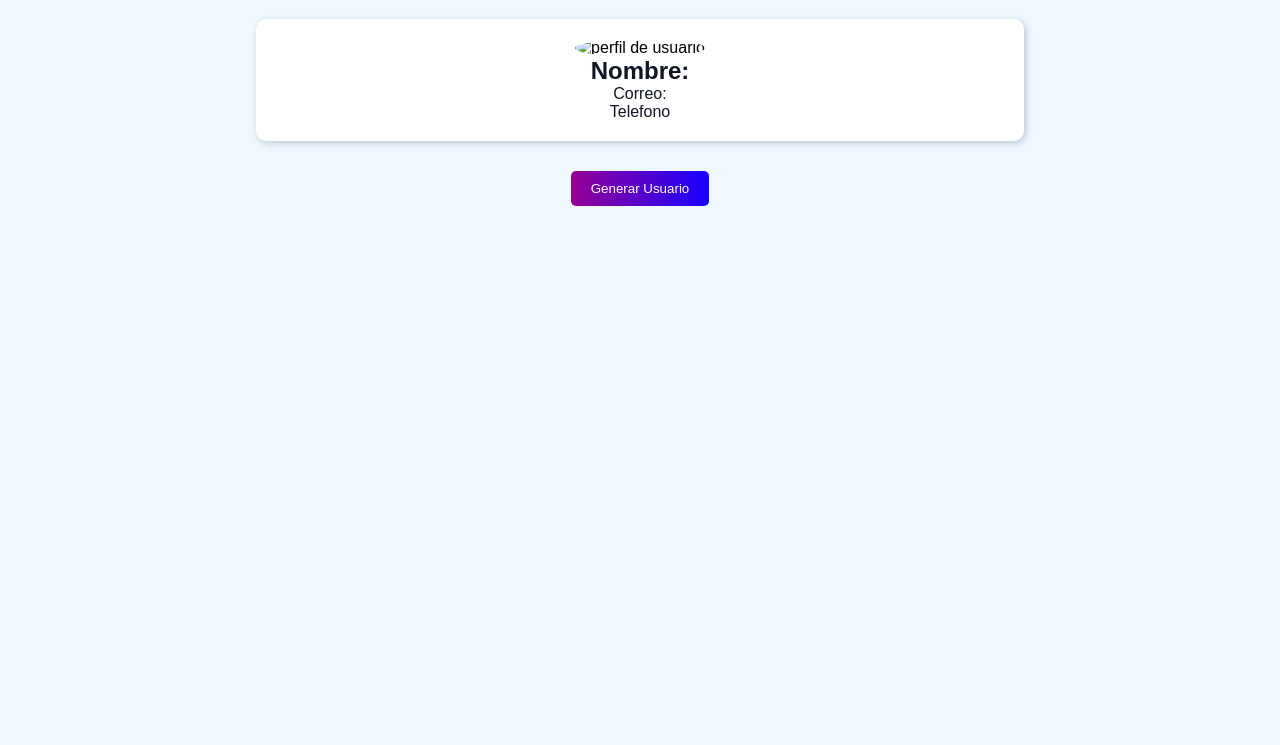
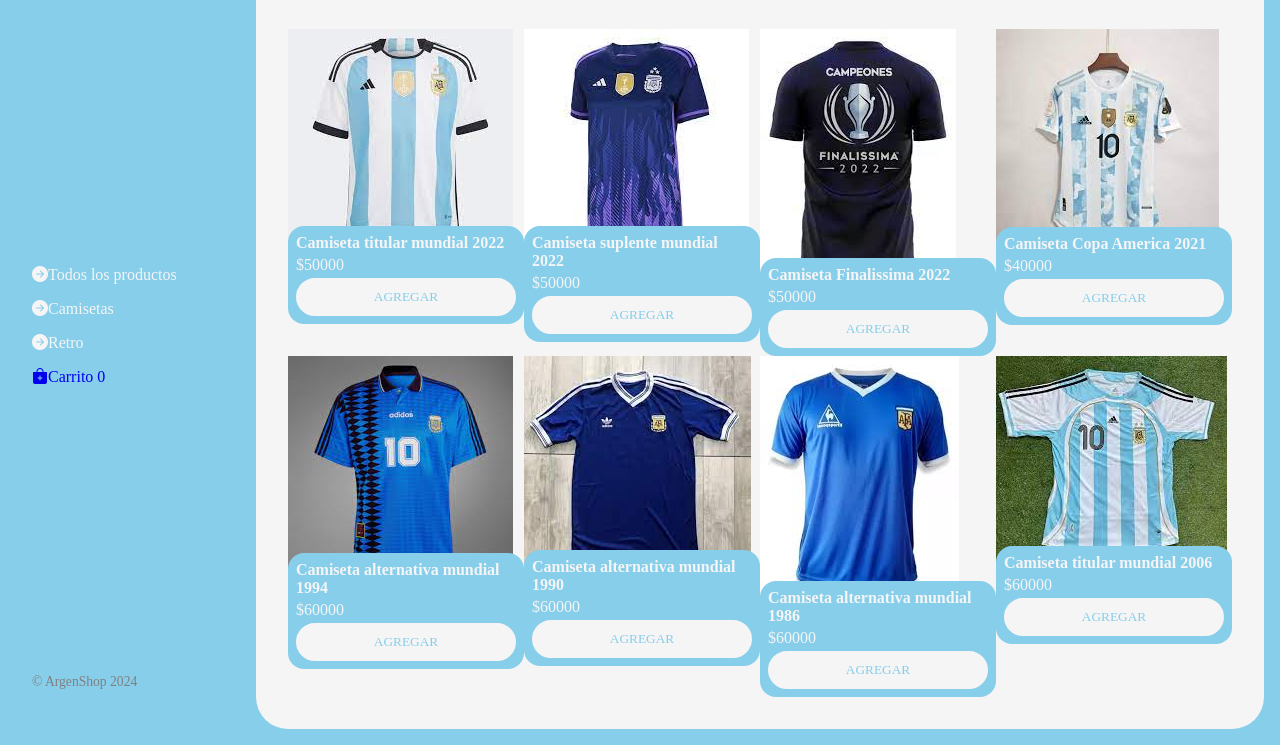
Before and after one commit to JonathanDaga/JavaScript, a plain HTML site: page index.html in a window 1280 px wide. Shown: the part 78-823 px from the top of the page. Before the commit the page ends 800 px from the top, so only its background shows below. Drawn offline with nearby package versions, Linux system fonts and the light colour scheme; no server answers.

Commit message:
Arreglo en pf

```diff
--- a/index.html
+++ b/index.html
@@ -1,26 +1,107 @@
 <!DOCTYPE html>
 <html lang="en">
+
 <head>
     <meta charset="UTF-8">
     <meta name="viewport" content="width=device-width, initial-scale=1.0">
-    <title>Generador De Usuarios</title>
+    <title>ArgenShop</title>
+    <link rel="stylesheet" href="https://cdn.jsdelivr.net/npm/bootstrap-icons@1.11.3/font/bootstrap-icons.min.css">
     <link rel="stylesheet" href="style.css">
 </head>
+
 <body>
-    <h1>Generador De Usuarios</h1>
 
-    <div class="contenedor">
-        <img src="" alt="perfil de usuario" id="foto">
-        <h2>Nombre: <span id="nombre"></span></h2>
-        <div>
-            <p>Correo: <span id="correo"></span></p>
-            <p>Telefono <span id="telefono"></span></p>
-        </div>
+    <div class="wrapper">
+        <aside>
+            <header>
+                <h1 class="logo">ArgenShop</h1>
+            </header>
+            <nav>
+                <ul class="menu">
+                    <li><button class="boton-menu boton-categoria active"><i class="bi bi-arrow-right-circle-fill"></i>Todos los productos</button></li>
+                    <li><button class="boton-menu boton-categoria"><i class="bi bi-arrow-right-circle-fill"></i>Camisetas</button></li>
+                    <li><button class="boton-menu boton-categoria"><i class="bi bi-arrow-right-circle-fill"></i>Retro</button></li>
+                    <li><a class="boton-carrito" href="./carrito.html"><i class="bi bi-bag-plus-fill"></i>Carrito <span class="numerito">0</span></a></li>
+                </ul>
+            </nav>
+            <footer>
+                <p class="texto-footer">© ArgenShop 2024</p>
+            </footer>
+        </aside>
+
+        <main>
+            <h2 class="titulo-principal">Todos los productos</h2>
+            <div class="contenedor-productos">
+                <div class="producto">
+                    <img src="/img/3 Estrellas.jpg" alt="">
+                    <div class="producto-detalles">
+                        <h3 class="producto-titulo">Camiseta titular mundial 2022</h3>
+                        <p class="producto-precio">$50000</p>
+                        <button class="producto-agregar">Agregar</button>
+                    </div>
+                </div>
+                <div class="producto">
+                    <img src="/img/CamisetaVioleta.jpg" alt="">
+                    <div class="producto-detalles">
+                        <h3 class="producto-titulo">Camiseta suplente mundial 2022</h3>
+                        <p class="producto-precio">$50000</p>
+                        <button class="producto-agregar">Agregar</button>
+                    </div>
+                </div>
+                <div class="producto">
+                    <img src="/img/Finalissima.jpg" alt="">
+                    <div class="producto-detalles">
+                        <h3 class="producto-titulo">Camiseta Finalissima 2022</h3>
+                        <p class="producto-precio">$50000</p>
+                        <button class="producto-agregar">Agregar</button>
+                    </div>
+                </div>
+                <div class="producto">
+                    <img src="/img/CopaAmerica21.jpg" alt="">
+                    <div class="producto-detalles">
+                        <h3 class="producto-titulo">Camiseta Copa America 2021</h3>
+                        <p class="producto-precio">$40000</p>
+                        <button class="producto-agregar">Agregar</button>
+                    </div>
+                </div>
+                <div class="producto">
+                    <img src="/img/Alternativa94.jpg" alt="">
+                    <div class="producto-detalles">
+                        <h3 class="producto-titulo">Camiseta alternativa mundial 1994</h3>
+                        <p class="producto-precio">$60000</p>
+                        <button class="producto-agregar">Agregar</button>
+                    </div>
+                </div>
+                <div class="producto">
+                    <img src="/img/Retro1.jpg" alt="">
+                    <div class="producto-detalles">
+                        <h3 class="producto-titulo">Camiseta alternativa mundial 1990</h3>
+                        <p class="producto-precio">$60000</p>
+                        <button class="producto-agregar">Agregar</button>
+                    </div>
+                </div>
+                <div class="producto">
+                    <img src="/img/Retro2.jpg" alt="">
+                    <div class="producto-detalles">
+                        <h3 class="producto-titulo">Camiseta alternativa mundial 1986</h3>
+                        <p class="producto-precio">$60000</p>
+                        <button class="producto-agregar">Agregar</button>
+                    </div>
+                </div>
+                <div class="producto">
+                    <img src="/img/Retro3.jpg" alt="">
+                    <div class="producto-detalles">
+                        <h3 class="producto-titulo">Camiseta titular mundial 2006</h3>
+                        <p class="producto-precio">$60000</p>
+                        <button class="producto-agregar">Agregar</button>
+                    </div>
+                </div>
+            </div>
+        </main>
+
     </div>
 
-    <div class="boton">
-        <button id="boton">Generar Usuario</button>
-    </div>
-<script src="main.js"></script>
+    <script src="main.js"></script>
 </body>
+
 </html>
--- a/main.js
+++ /dev/null
@@ -1,24 +0,0 @@
-const boton = document.querySelector('#boton');
-const foto = document.querySelector('#foto');
-const nombre = document.querySelector('#nombre');
-const correo = document.querySelector('#correo');
-const telefono = document.querySelector('#telefono');
-
-const generarUsuario = async() => {
-    try {
-        const url = 'https://randomuser.me/api/';
-        const respuesta = await fetch(url);
-        const {results} = await respuesta.json();
-        const datos = results [0];
-
-        foto.src = datos.picture.medium;
-        nombre.textContent = datos.name.first;
-        correo.textContent = datos.email
-        telefono.textContent = datos.phone
-    } catch (error) {
-        console.log(error);
-    }
-}
-
-boton.addEventListener('click', generarUsuario);
-document.addEventListener('DOMContentLoaded', generarUsuario)
--- a/style.css
+++ b/style.css
@@ -1,72 +1,116 @@
 * {
-    margin: 0px;
+    margin: 0;
+    padding: 0;
     box-sizing: border-box;
+    font-family: 'Times New Roman', Times, serif;
 }
 
-body {
-    background-color: aliceblue;
-    font-family: 'Nunito', sans-serif;
+h1, h2, h3, h4, h5, h6, p, a, input, textarea, ul {
+    margin: 0;
+    padding: 0;
 }
 
-h1 {
-    background: linear-gradient(to right, rgb(148, 0, 148), rgb(25, 0, 255));
-    margin: 0px;
-    text-align: center;
-    text-transform: uppercase;
-    color: aliceblue;
-    padding: 5px;
-    box-shadow: 0px 2px 5px gray;
+ul {
+    list-style-type: none;
 }
 
-.contenedor {
-    width: 60%;
-    max-width: 1200px;
-    margin: 0 auto;
-    background-color: rgb(255, 255, 255);
-    text-align: center;
-    margin-top: 50px;
-    padding: 20px;
-    box-shadow: 2px 2px 7px rgb(187, 198, 214);
-    border-radius: 10px;
+a {
+    text-decoration: none;
 }
 
-@media (max-width: 600px) {
-    .contenedor {
-        width: 90%;
-    }
+.wrapper {
+    display: grid;
+    grid-template-columns: 1fr 4fr;
+    background-color: skyblue;
 }
 
-h2,
-p {
-    color: rgb(17, 22, 37);
+aside {
+    padding: 2rem;
+    color: whitesmoke;
+    position: sticky;
+    top: 0;
+    height: 100vh;
+    display: flex;
+    flex-direction: column;
+    justify-content: space-between;
 }
 
-h2 span,
-p span {
-    color: rgb(119, 137, 172);
+.logo {
+    font-weight: 400;
+    font-size: 1.3rem;
 }
 
-img {
-    border-radius: 50%;
-    width: 100px;
+.menu {
+    display: flex;
+    flex-direction: column;
+    gap: 1rem;
 }
 
-.boton {
-    display: flex;
-    justify-content: center;
-    margin-top: 30px;
+.boton-menu {
+    background-color: transparent;
+    border: 0;
+    color: whitesmoke;
+    font-size: 1rem;
+    cursor: pointer;
 }
 
-button {
-    border: none;
-    background: linear-gradient(to right, rgb(148, 0, 148), rgb(25, 0, 255));
-    color: #fff;
-    padding: 10px 20px;
-    cursor: pointer;
-    border-radius: 5px;
-    transition: all ease 400ms;
+.texto-footer {
+    color: grey;
+    font-size: .85rem;
 }
 
-button:hover {
-    transform: scale(1.1);
+main {
+    background-color: whitesmoke;
+    margin: 1rem;
+    margin-left: 0;
+    border-radius: 2rem;
+    padding: 2rem;
 }
+
+.titulo-principal {
+    color: skyblue;
+    margin-bottom: 2rem;
+}
+
+.contenedor-productos {
+    display: grid;
+    grid-template-columns: repeat(4, 1fr);
+}
+
+.producto-imagenen {
+    max-width: 100%;
+    border-radius: 1rem;
+}
+
+.producto-detalles {
+    background-color: skyblue;
+    color: whitesmoke;
+    padding: .5rem;
+    border-radius: 1rem;
+    margin-top: -2rem;
+    position: relative;
+    display: flex;
+    flex-direction: column;
+    gap: .25rem;
+}
+
+.producto-titulo {
+    font-size: 1rem;
+}
+
+.producto-agregar {
+    border: 0;
+    background-color: whitesmoke;
+    color: skyblue;
+    padding: .50rem;
+    text-transform: uppercase;
+    border-radius: 2rem;
+    cursor: pointer;
+    border: solid whitesmoke;
+    transition: background-color .2s, color .2s;
+}
+
+.producto-agregar:hover {
+    background-color: skyblue;
+    color: whitesmoke;
+}
```
Also changed, not shown: carrito.html (added, +92 -0 lines), img/3 Estrellas.jpg (added), img/Alternativa94.jpg (added), img/CamisetaVioleta.jpg (added), img/CopaAmerica21.jpg (added), img/Finalissima.jpg (added), img/Retro1.jpg (added), img/Retro2.jpg (added), img/Retro3.jpg (added).
